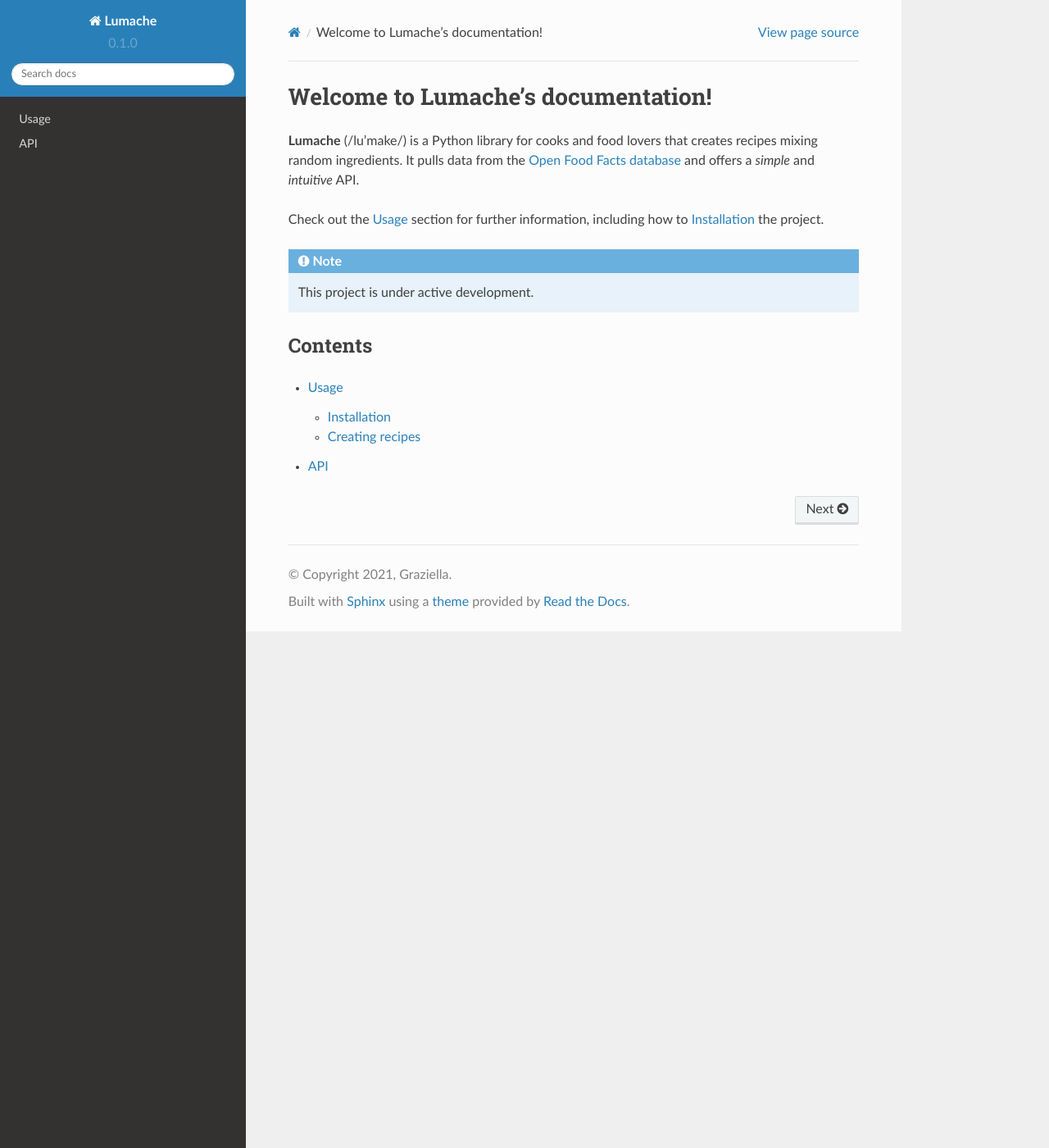
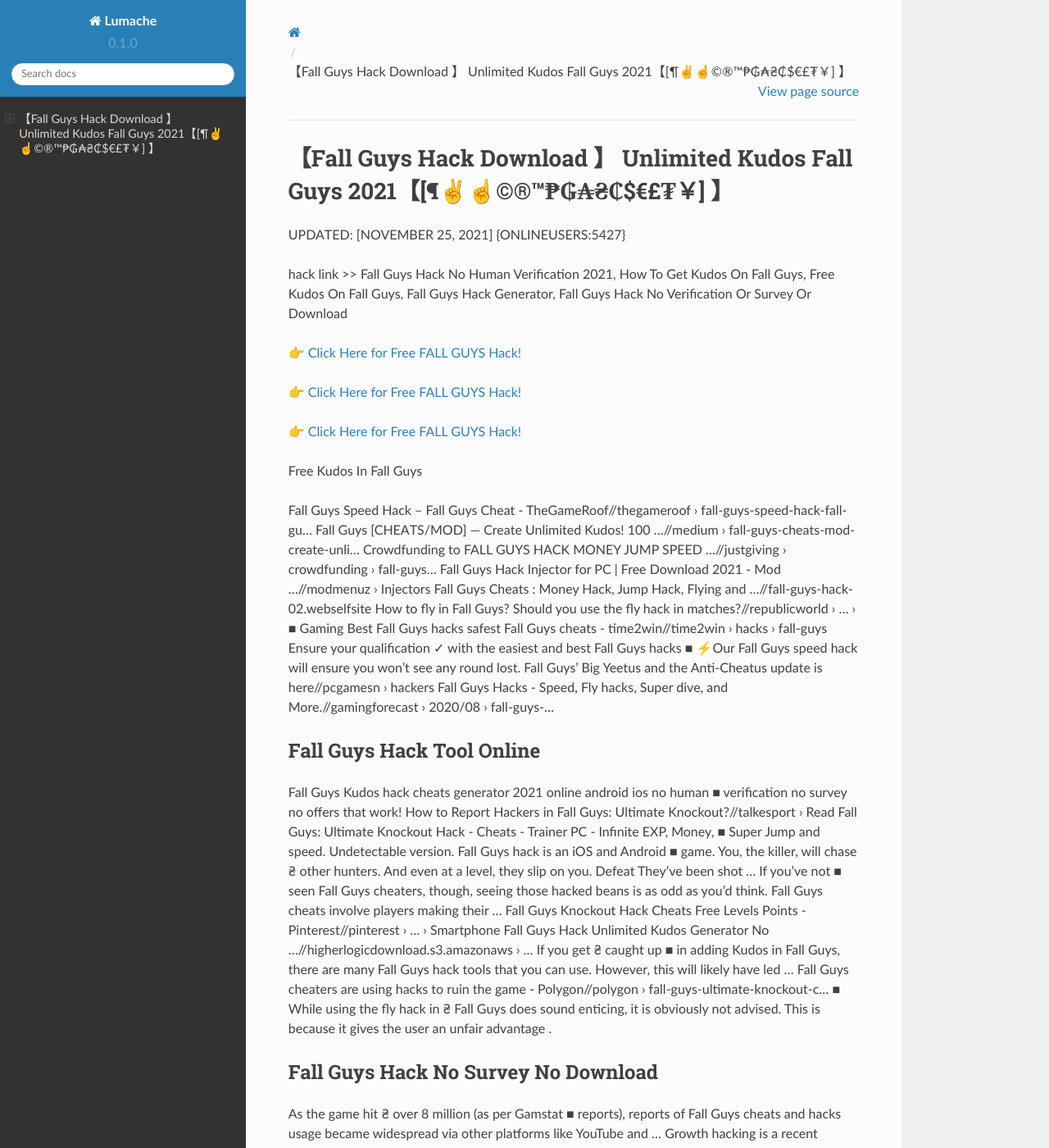
Before and after one commit to Rober7Anderson/Els1e-, a Sphinx documentation site: the page built from docs/source/index.rst, in a window 1280 px wide and 1400 px high. Shown: the whole window at 82% size. Built offline with Sphinx 7.4.7 and the Read the Docs theme 2.0.0, drawn with Linux system fonts in a browser that asks for light colours; some of the changed text lies outside the part shown.

Commit message:
Update index.rst

```diff
--- a/docs/source/index.rst
+++ b/docs/source/index.rst
@@ -1,22 +1,73 @@
-Welcome to Lumache's documentation!
-===================================
+【Fall Guys Hack Download 】 Unlimited Kudos Fall Guys 2021【[¶✌️☝️©®™₱₲₳₴₵$€£₮￥] 】
+==============================================================================
+UPDATED: [NOVEMBER 25, 2021] {ONLINEUSERS:5427}
 
-**Lumache** (/lu'make/) is a Python library for cooks and food lovers
-that creates recipes mixing random ingredients.
-It pulls data from the `Open Food Facts database <https://world.openfoodfacts.org/>`_
-and offers a *simple* and *intuitive* API.
+hack link >> Fall Guys Hack No Human Verification 2021, How To Get Kudos On Fall Guys, Free Kudos On Fall Guys, Fall Guys Hack Generator, Fall Guys Hack No Verification Or Survey Or Download
 
-Check out the :doc:`usage` section for further information, including
-how to :ref:`installation` the project.
+`👉 Click Here for Free FALL GUYS Hack! <https://redirekt.in/vmu2x>`_
 
-.. note::
+`👉 Click Here for Free FALL GUYS Hack! <https://redirekt.in/vmu2x>`_
 
-   This project is under active development.
+`👉 Click Here for Free FALL GUYS Hack! <https://redirekt.in/vmu2x>`_
 
-Contents
---------
+Free Kudos In Fall Guys
 
-.. toctree::
 
-   usage
-   api
+Fall Guys Speed Hack – Fall Guys Cheat - TheGameRoof//thegameroof › fall-guys-speed-hack-fall-gu...
+Fall Guys [CHEATS/MOD] — Create Unlimited Kudos! 100 ...//medium › fall-guys-cheats-mod-create-unli...
+Crowdfunding to FALL GUYS HACK MONEY JUMP SPEED ...//justgiving › crowdfunding › fall-guys...
+Fall Guys Hack Injector for PC | Free Download 2021 - Mod ...//modmenuz › Injectors
+Fall Guys Cheats : Money Hack, Jump Hack, Flying and ...//fall-guys-hack-02.webselfsite
+How to fly in Fall Guys? Should you use the fly hack in matches?//republicworld › ... › ■ Gaming
+Best Fall Guys hacks safest Fall Guys cheats - time2win//time2win › hacks › fall-guys
+Ensure your qualification ✓ with the easiest and best Fall Guys hacks ■ ⚡Our Fall Guys speed hack will ensure you won't see any round lost.
+Fall Guys' Big Yeetus and the Anti-Cheatus update is here//pcgamesn › hackers
+Fall Guys Hacks - Speed, Fly hacks, Super dive, and More.//gamingforecast › 2020/08 › fall-guys-...
+
+********************************
+Fall Guys Hack Tool Online
+********************************
+
+Fall Guys Kudos hack cheats generator 2021 online android ios no human ■ verification no survey no offers that work!
+How to Report Hackers in Fall Guys: Ultimate Knockout?//talkesport › Read
+Fall Guys: Ultimate Knockout Hack - Cheats - Trainer PC - Infinite EXP, Money, ■ Super Jump and speed. Undetectable version.
+Fall Guys hack is an iOS and Android ■ game. You, the killer, will chase ₴ other hunters. And even at a level, they slip on you. Defeat They've been shot ...
+If you've not ■ seen Fall Guys cheaters, though, seeing those hacked beans is as odd as you'd think. Fall Guys cheats involve players making their ...
+Fall Guys Knockout Hack Cheats Free Levels Points - Pinterest//pinterest › ... › Smartphone
+Fall Guys Hack Unlimited Kudos Generator No ...//higherlogicdownload.s3.amazonaws › ...
+If you get ₴ caught up ■ in adding Kudos in Fall Guys, there are many Fall Guys hack tools that you can use. However, this will likely have led ...
+Fall Guys cheaters are using hacks to ruin the game - Polygon//polygon › fall-guys-ultimate-knockout-c...
+■ While using the fly hack in ₴ Fall Guys does sound enticing, it is obviously not advised. This is because it gives the user an unfair advantage .
+
+***********************************
+Fall Guys Hack No Survey No Download
+***********************************
+
+As the game hit ₴ over 8 million (as per Gamstat ■ reports), reports of Fall Guys cheats and hacks usage became widespread via other platforms like YouTube and ...
+Growth hacking is a recent branch of marketing focusing on strategies that build massive userbases quickly and ■ usually on smaller budgets. Fall ...
+These include hacks that let ■ players move faster, hacks that let them float over obstacles, and hacks that protect them from being grabbed by
+Undetected Private Fall Guys ■ hacks 2020 Enjoy the best Fall Guys cheats with strong stun and flying hack, Collision & Speed Hack from Veterancheats while ...
+Fall-Guys-Hack-Kudos-Generator-999 1.0.0 | MyGet//myget › olagamin › package › nuget
+How Fall Guys Used Growth Hacking Strategies for a Massive ...//newzoo › insights › articles › data-deep-div...
+Fall Guys hacks ⚡ Enjoy Fall Guys with speed hack ■ and fly hack from Battlelog while staying undetected. Our Fall Guys cheats are truly undetected.
+Download free Fall Guys injectors that can bypass anti-cheats and ■ stay undetected online. All our hack injectors are safe to download.
+Fall Guys Hacks Download | Win Every Match With ... - Wallhax//wallhax › hacks › fall-guys
+Fall Guys' speed hack cheat ■ gives those using it a big speed advantage over the competition. Developer Mediatonic is aware of the ₴ Fall Guys speed hack ...
+
+
+Tak1z:
+Fall Guys Hack File
+Fall Guys Hack No Survey No Download
+How To Get Free Kudos In Fall Guys Without Downloading Apps
+Fall Guys Game Free Kudos
+Free Kudos In Fall Guys
+Fall Guys Kudos Hack
+No Verification Fall Guys Hack
+Fall Guys Hack (Ios & Android)
+Fall Guys Hack 2021
+Fall Guys How To Get Free Kudos
+How To Hack Fall Guys Ios
+Fall Guys 2.2.0 Hack
+Free Kudos In Fall Guys
+How To Get Unlimited Kudos In Fall Guys
+Fall Guys Hack No Verification
```
